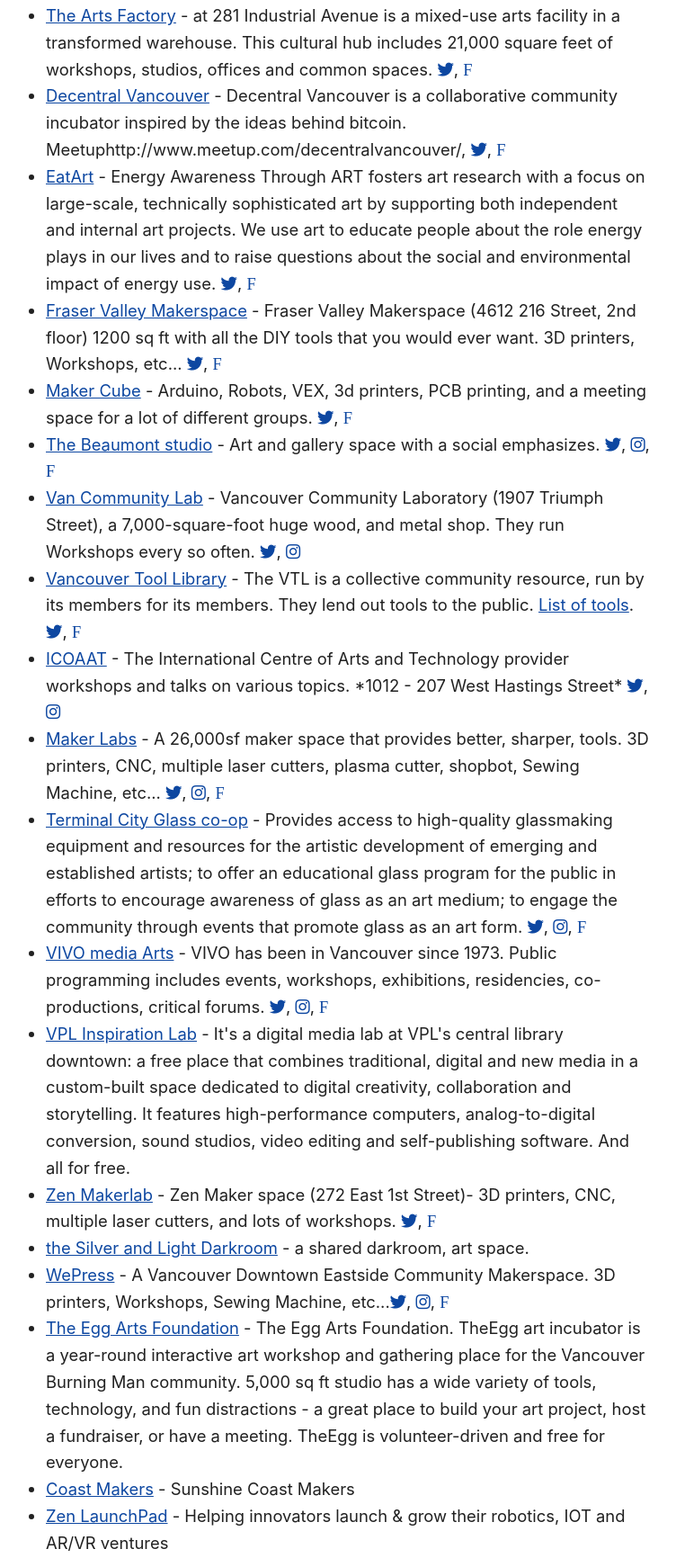
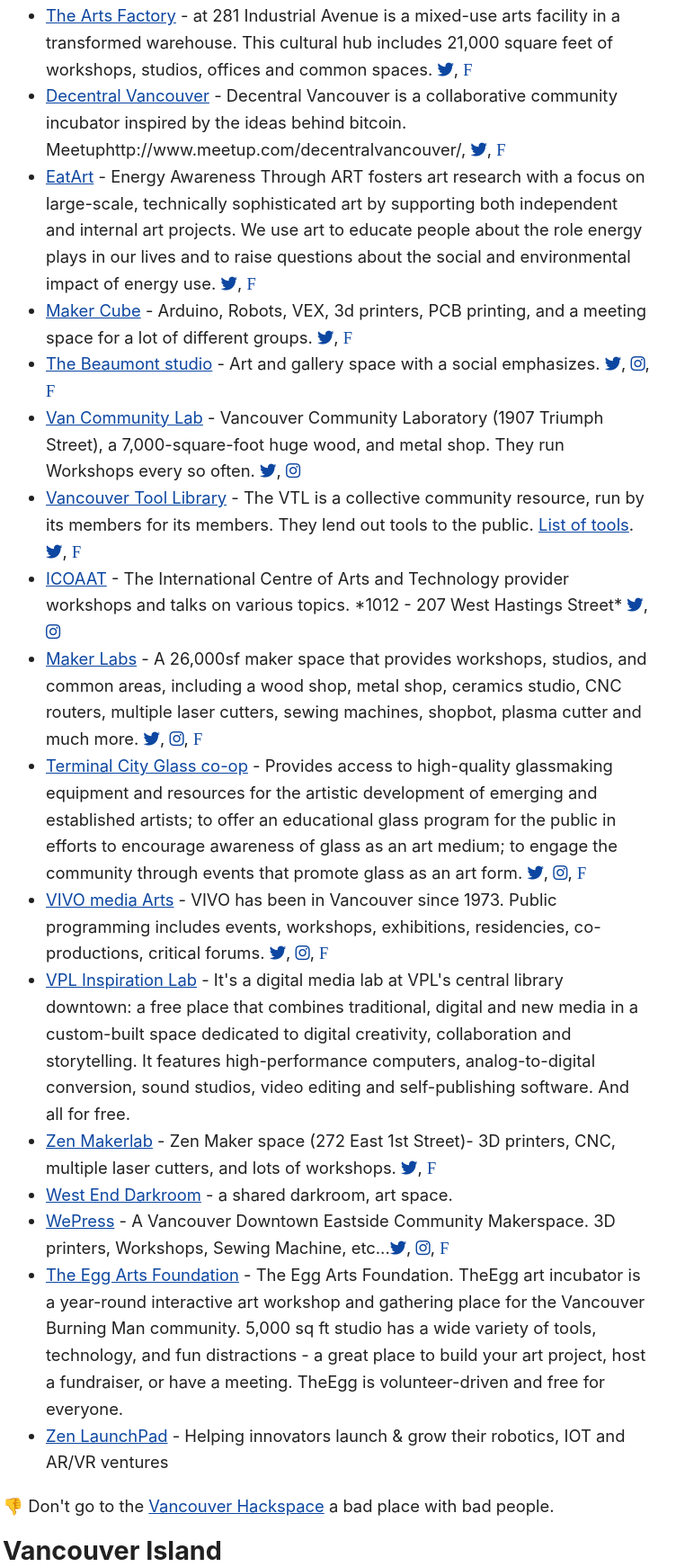
Before and after one commit to funvill/hackspace.ca, a website: page index.html in a window 1280 px wide. Shown: the part 337-2079 px from the top of the page at 90% size, without its empty margins (277-1029 px from the left). Drawn offline with Linux system fonts and the light colour scheme.

Commit message:
Added select updates from Pr/1
https://github.com/funvill/hackspace.ca/pull/1

```diff
--- a/index.html
+++ b/index.html
@@ -38,21 +38,19 @@
       <li><a href='http://artsfactorysociety.ca.'>The Arts Factory</a> - at 281 Industrial Avenue is a mixed-use arts facility in a transformed warehouse. This cultural hub includes 21,000 square feet of workshops, studios, offices and common spaces. <a href='https://twitter.com/ArtsFactoryVan'><i class="fab fa-twitter" aria-hidden="true"></i></a>, <a href='https://www.facebook.com/artsfactoryvancouver'><i class="fab fa-facebook-official" aria-hidden="true">F</i></a></li>
       <li><a href='http://decentralvancouver.com/'>Decentral Vancouver</a> - Decentral Vancouver is a collaborative community incubator inspired by the ideas behind bitcoin. Meetup</a>http://www.meetup.com/decentralvancouver/, <a href='https://twitter.com/decentralvan'><i class="fab fa-twitter" aria-hidden="true"></i></a>, <a href='https://www.facebook.com/pages/decentralbangtown/1448532188710477?ref=hl'><i class="fab fa-facebook-official" aria-hidden="true">F</i></a></li>
       <li><a href='http://eatart.org/'>EatArt</a> - Energy Awareness Through ART fosters art research with a focus on large-scale, technically sophisticated art by supporting both independent and internal art projects.  We use art to educate people about the role energy plays in our lives and to raise questions about the social and environmental impact of energy use. <a href='http://twitter.com/eatart_lab'><i class="fab fa-twitter" aria-hidden="true"></i></a>, <a href='http://www.facebook.com/eatART.Foundation'><i class="fab fa-facebook-official" aria-hidden="true">F</i></a></li>
-      <li><a href='http://fvmakers.com/'>Fraser Valley Makerspace</a> - Fraser Valley Makerspace (4612 216 Street, 2nd floor) 1200 sq ft with all the DIY tools that you would ever want. 3D printers, Workshops, etc... <a href='https://twitter.com/fvmakers'><i class="fab fa-twitter" aria-hidden="true"></i></a>, <a href='https://www.facebook.com/fvmakers'><i class="fab fa-facebook-official" aria-hidden="true">F</i></a></li>
       <li><a href='http://makercube.ca/'>Maker Cube</a> - Arduino, Robots, VEX, 3d printers, PCB printing, and a meeting space for a lot of different groups. <a href='https://twitter.com/makercube'><i class="fab fa-twitter" aria-hidden="true"></i></a>, <a href='https://www.facebook.com/makercubesurrey'><i class="fab fa-facebook-official" aria-hidden="true">F</i></a></li>
-      <li><a href='http://thebeaumont.org/'>The Beaumont studio</a> - Art and gallery space with a social emphasizes. <a href='https://twitter.com/thebeaumontyvr'><i class="fab fa-twitter" aria-hidden="true"></i></a>, <a href='https://instagram.com/thebeaumontstudios'><i class="fab fa-instagram" aria-hidden="true"></i></a>, <a href='https://www.facebook.com/BeaumontStudiosVan'><i class="fab fa-facebook-official" aria-hidden="true">F</i></a></li>
+      <li><a href='https://thebeaumontstudios.com/'>The Beaumont studio</a> - Art and gallery space with a social emphasizes. <a href='https://twitter.com/thebeaumontyvr'><i class="fab fa-twitter" aria-hidden="true"></i></a>, <a href='https://instagram.com/thebeaumontstudios'><i class="fab fa-instagram" aria-hidden="true"></i></a>, <a href='https://www.facebook.com/BeaumontStudiosVan'><i class="fab fa-facebook-official" aria-hidden="true">F</i></a></li>
       <li><a href='http://vancommunitylab.com/'>Van Community Lab</a> - Vancouver Community Laboratory (1907 Triumph Street), a 7,000-square-foot huge wood, and metal shop. They run Workshops every so often. <a href='https://twitter.com/VancouverCoLab'><i class="fab fa-twitter" aria-hidden="true"></i></a>, <a href='https://www.facebook.com/VancouverCoLab'><i class="fab fa-instagram" aria-hidden="true"></i></a></li>
       <li><a href='http://vancouvertoollibrary.com/'>Vancouver Tool Library</a> - The VTL is a collective community resource, run by its members for its members. They lend out tools to the public. <a href='https://vancouver.myturn.com/library/inventory/browse'>List of tools</a>. <a href='https://twitter.com/vantoollibrary'><i class="fab fa-twitter" aria-hidden="true"></i></a>, <a href='https://www.facebook.com/vancouvertoollibrary'><i class="fab fa-facebook-official" aria-hidden="true">F</i></a></li>
       <li><a href='http://www.icoaat.com/'>ICOAAT</a> - The International Centre of Arts and Technology provider workshops and talks on various topics. *1012 - 207 West Hastings Street* <a href='https://twitter.com/icoaat'><i class="fab fa-twitter" aria-hidden="true"></i></a>, <a href='https://www.instagram.com/icoaat'><i class="fab fa-instagram" aria-hidden="true"></i></a></li>
-      <li><a href='http://www.makerlabs.com/'>Maker Labs</a> - A 26,000sf maker space that provides better, sharper, tools. 3D printers, CNC, multiple laser cutters, plasma cutter, shopbot, Sewing Machine, etc... <a href='https://twitter.com/MakerLabsVan'><i class="fab fa-twitter" aria-hidden="true"></i></a>, <a href='http://instagram.com/makerlabs'><i class="fab fa-instagram" aria-hidden="true"></i></a>, <a href='http://www.facebook.com/makerlabs'><i class="fab fa-facebook-official" aria-hidden="true">F</i></a></li>
+      <li><a href='http://www.makerlabs.com/'>Maker Labs</a> - A 26,000sf maker space that provides workshops, studios, and common areas, including a wood shop, metal shop, ceramics studio, CNC routers, multiple laser cutters, sewing machines, shopbot, plasma cutter and much more. <a href='https://twitter.com/MakerLabsVan'><i class="fab fa-twitter" aria-hidden="true"></i></a>, <a href='http://instagram.com/makerlabs'><i class="fab fa-instagram" aria-hidden="true"></i></a>, <a href='http://www.facebook.com/makerlabs'><i class="fab fa-facebook-official" aria-hidden="true">F</i></a></li>
       <li><a href='http://www.terminalcityglass.com/'>Terminal City Glass co-op</a> - Provides access to high-quality glassmaking equipment and resources for the artistic development of emerging and established artists; to offer an educational glass program for the public in efforts to encourage awareness of glass as an art medium; to engage the community through events that promote glass as an art form. <a href='https://twitter.com/tcgcoop'><i class="fab fa-twitter" aria-hidden="true"></i></a>, <a href='http://www.instagram.com/terminalcityglass'><i class="fab fa-instagram" aria-hidden="true"></i></a>, <a href='https://www.facebook.com/terminalcityglass'><i class="fab fa-facebook-official" aria-hidden="true">F</i></a></li>
       <li><a href='http://www.vivomediaarts.com'>VIVO media Arts</a> - VIVO has been in Vancouver since 1973. Public programming includes events, workshops, exhibitions, residencies, co-productions, critical forums. <a href='https://twitter.com/vivomediaarts'><i class="fab fa-twitter" aria-hidden="true"></i></a>, <a href='https://www.instagram.com/vivomediaarts'><i class="fab fa-instagram" aria-hidden="true"></i></a>, <a href='https://www.facebook.com/vivomediaarts'><i class="fab fa-facebook-official" aria-hidden="true">F</i></a></li>
-      <li><a href='http://www.vpl.ca/news/details/inspirationlab_faqs'>VPL Inspiration Lab</a> - It's a digital media lab at VPL's central library downtown: a free place that combines traditional, digital and new media in a custom-built space dedicated to digital creativity, collaboration and storytelling. It features high-performance computers, analog-to-digital conversion, sound studios, video editing and self-publishing software. And all for free.</li>
+      <li><a href='https://www.vpl.ca/inspiration-labs'>VPL Inspiration Lab</a> - It's a digital media lab at VPL's central library downtown: a free place that combines traditional, digital and new media in a custom-built space dedicated to digital creativity, collaboration and storytelling. It features high-performance computers, analog-to-digital conversion, sound studios, video editing and self-publishing software. And all for free.</li>
       <li><a href='http://zenmakerlab.com/'>Zen Makerlab</a> - Zen Maker space (272 East 1st Street)- 3D printers, CNC, multiple laser cutters, and lots of workshops. <a href='https://twitter.com/zenmakerlab'><i class="fab fa-twitter" aria-hidden="true"></i></a>, <a href='https://www.facebook.com/Zen-Maker-Lab-391622877676205'><i class="fab fa-facebook-official" aria-hidden="true">F</i></a></li>
-      <li><a href='https://darkroom.kh.photography/projects/building-the-silver-and-light-darkroom/'>the Silver and Light Darkroom</a> - a shared darkroom, art space. </li>
+      <li><a href='https://westenddarkroom.ca/'>West End Darkroom</a> - a shared darkroom, art space.</li>
       <li><a href='https://wepress.ca/'>WePress</a> - A Vancouver Downtown Eastside Community Makerspace. 3D printers, Workshops, Sewing Machine, etc...<a href='https://twitter.com/WePress_YVR'><i class="fab fa-twitter" aria-hidden="true"></i></a>, <a href='https://instagram.com/wepressvancouver'><i class="fab fa-instagram" aria-hidden="true"></i></a>, <a href='https://www.facebook.com/WePressVancouver'><i class="fab fa-facebook-official" aria-hidden="true">F</i></a></li>
       <li><a href='https://www.facebook.com/TheEggArtsFoundation/'>The Egg Arts Foundation</a> - The Egg Arts Foundation. TheEgg art incubator is a year-round interactive art workshop and gathering place for the Vancouver Burning Man community. 5,000 sq ft studio has a wide variety of tools, technology, and fun distractions - a great place to build your art project, host a fundraiser, or have a meeting. TheEgg is volunteer-driven and free for everyone.</li>
-      <li><a href="http://www.coastmakers.com/">Coast Makers</a> - Sunshine Coast Makers</li>
       <li><a href="https://www.zenlaunchpad.com/">Zen LaunchPad</a> - Helping innovators launch & grow their robotics, IOT and AR/VR ventures</li>
     </ul>
 
```
